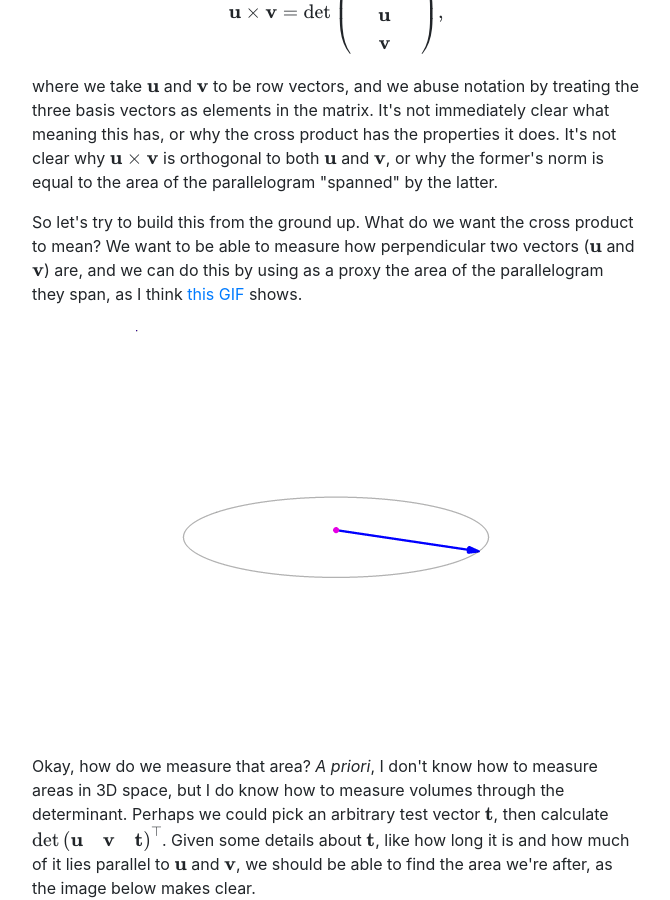
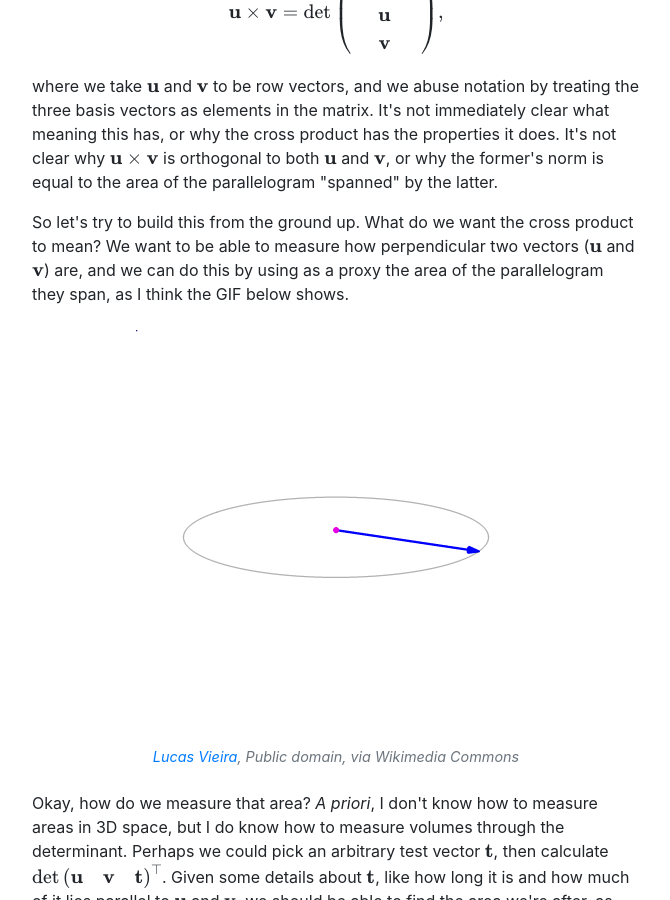
Before and after one commit to ammrat13/ammrat13.github.io, a Jekyll site: the page built from _posts/2020-06-22-cross_product_intuition.md, in a window 1280 px wide and 900 px high, scrolled down 663 px. Shown: the whole window, without its empty margins (304-974 px from the left). Built offline with Jekyll 4.4.1, drawn with Linux system fonts in a browser that asks for light colours; nearby versions of some CDN libraries; our own code applies the rules of GitHub Pages for plain Markdown files.

Commit message:
Attribute external images

```diff
--- a/_posts/2020-06-22-cross_product_intuition.md
+++ b/_posts/2020-06-22-cross_product_intuition.md
@@ -31,9 +31,15 @@ is equal to the area of the parallelogram "spanned" by the latter.
 So let's try to build this from the ground up. What do we want the cross product
 to mean? We want to be able to measure how perpendicular two vectors
 (@@\mathbf{u}@@ and @@\mathbf{v}@@) are, and we can do this by using as a proxy
-the area of the parallelogram they span, as I think
-[this GIF](https://commons.wikimedia.org/wiki/File:Cross_product.gif) shows.
-![An animation showing the cross product](/assets/2020/06/22/cross_product_anim.gif)
+the area of the parallelogram they span, as I think the GIF below shows.
+
+<figure>
+<img src="/assets/2020/06/22/cross_product_anim.gif" alt="An animation showing the cross product"/>
+<figcaption>
+<a href="https://commons.wikimedia.org/wiki/File:Cross_product.gif">Lucas Vieira</a>, Public domain, via Wikimedia Commons
+</figcaption>
+</figure>
+
 Okay, how do we measure that area? _A priori_, I don't know how to
 measure areas in 3D space, but I do know how to measure volumes through the
 determinant.  Perhaps we could pick an arbitrary test vector @@\mathbf{t}@@,
```
Also changed, not shown: 1 other file.
